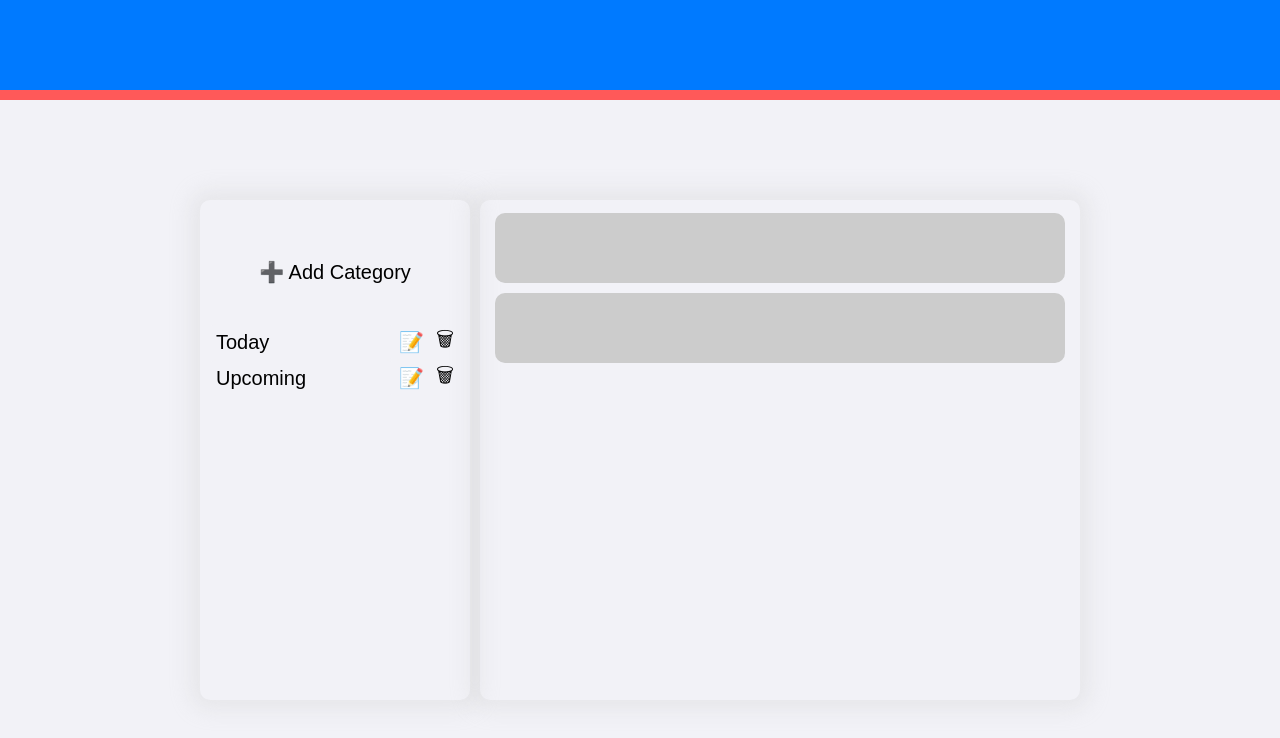
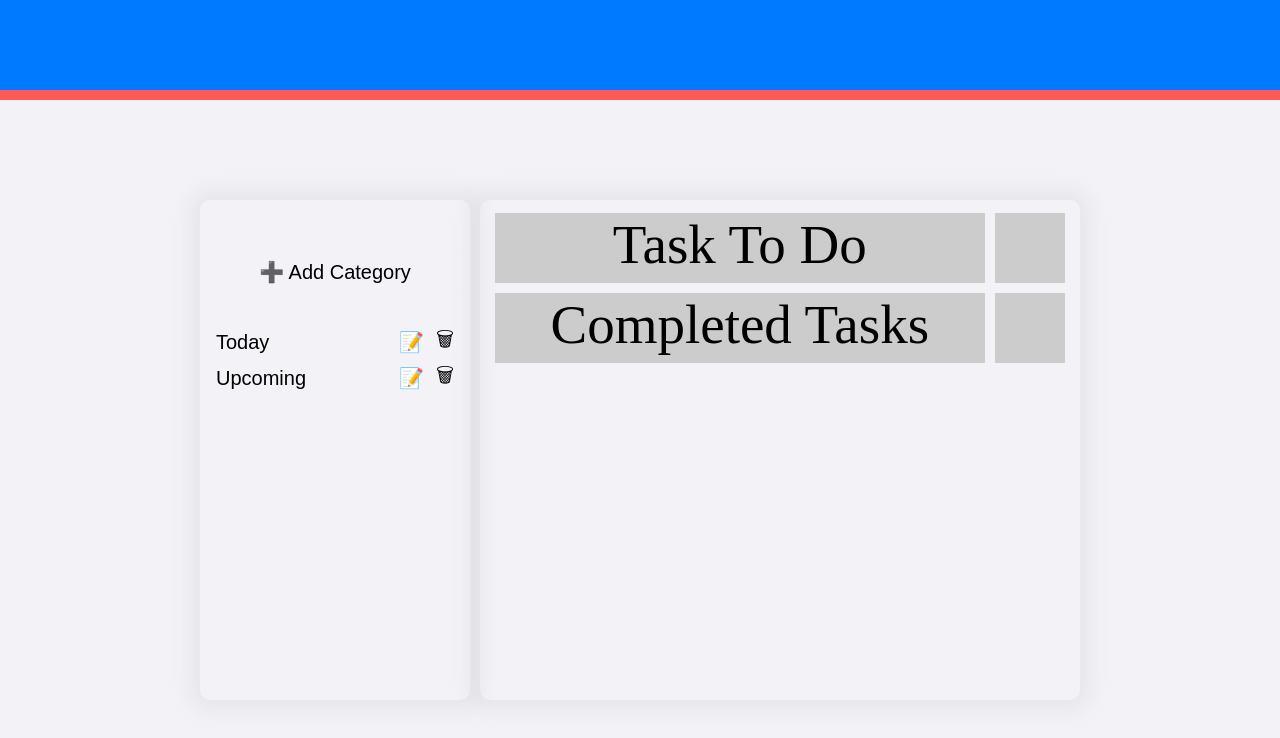
Before and after one commit to FloppyCacti/Todo-list, a website built with webpack: page src/index.html in a window 1280 px wide. Built offline with nearby package versions, Linux system fonts and the light colour scheme.

Commit message:
add task label and button

```diff
--- a/src/list-content.js
+++ b/src/list-content.js
@@ -8,10 +8,26 @@ export function listContent(){
     listContainer.setAttribute('id', 'listContainer');
 
     const taskToDo = document.createElement('div');
+    const taskToDoLabel = document.createElement('div');
+    taskToDoLabel.classList.add('taskLabel');
+    taskToDoLabel.innerHTML = 'Task To Do';
+    const taskToDoButton = document.createElement('button');
+    taskToDoButton.classList.add('taskButton');
     taskToDo.classList.add('listContentHeader');
 
+    taskToDo.appendChild(taskToDoLabel);
+    taskToDo.appendChild(taskToDoButton);
+
     const taskCompleted = document.createElement('div');
+    const taskCompletedLable = document.createElement('div');
+    taskCompletedLable.classList.add('taskLabel');
+    taskCompletedLable.innerHTML = 'Completed Tasks';
+    const taskCompletedButton = document.createElement('button');
+    taskCompletedButton.classList.add('taskButton');
     taskCompleted.classList.add('listContentHeader');
+
+    taskCompleted.appendChild(taskCompletedLable);
+    taskCompleted.appendChild(taskCompletedButton);
 
     listContainer.appendChild(taskToDo);
     listContainer.appendChild(taskCompleted);
--- a/src/style.css
+++ b/src/style.css
@@ -95,6 +95,26 @@ dialog{
 .listContentHeader{
     width:100%;
     height: 70px;
-    border-radius: 10px;
+    display: flex;
+    display: row;
+    gap:10px;
+}
+
+.taskLabel{
+    height: 100%;
+    width: 100%;
     background-color: rgb(204, 204, 204);
+    text-align: center;
+    font-size: 55px;
 }
+
+.taskButton{
+    height: 100%;
+    width: 80px;
+    background-color: rgb(204, 204, 204);
+    border: none;
+}
+
+.taskButton:hover{
+    background-color: rgb(184, 184, 184);
+}
```
